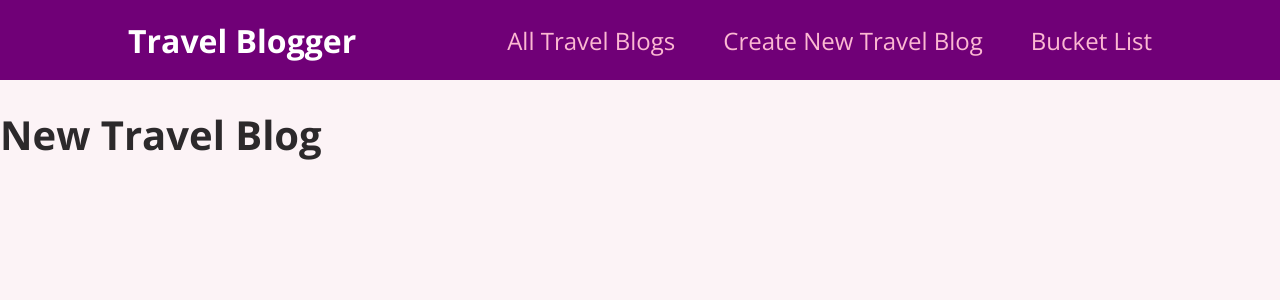
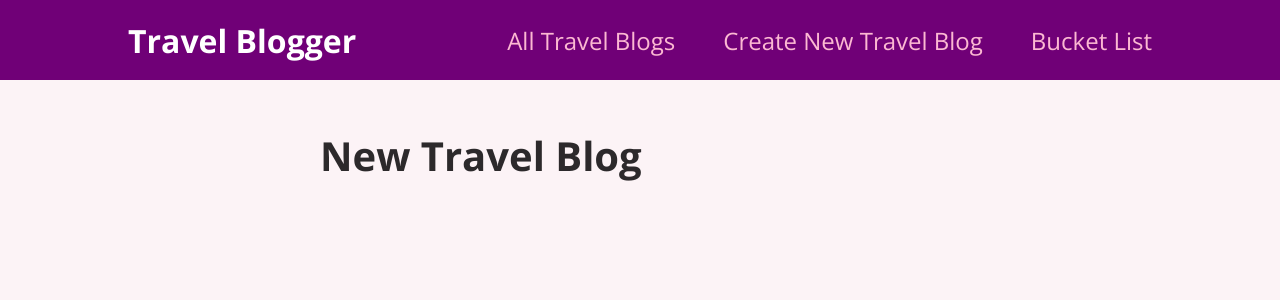
Before and after one commit to benberryallwood-bjss/js-bootcamp-2021, a React (Create React App) app in the folder session-12/travel-blog/: page /new-travel-blog in a window 1280 px wide. Shown: the top 300 px of the page. Built offline with nearby package versions, Linux system fonts and the light colour scheme.

Commit message:
Add Layout component for styling

```diff
--- a/session-12/travel-blog/src/App.js
+++ b/session-12/travel-blog/src/App.js
@@ -1,4 +1,5 @@
 import { Route, Switch } from "react-router-dom";
+import Layout from "./components/layout/Layout";
 import MainNavigation from "./components/layout/MainNavigation";
 
 // bring in pages
@@ -8,9 +9,7 @@ import NewTravelBlog from "./pages/NewTravelBlog";
 
 const App = () => {
   return (
-    <div>
-      <MainNavigation />
-
+    <Layout>
       <Switch>
         <Route path="/" exact>
           <AllTravelBlogs />
@@ -22,7 +21,7 @@ const App = () => {
           <BucketList />
         </Route>
       </Switch>
-    </div>
+    </Layout>
   );
 };
 
--- a/session-12/travel-blog/src/components/blogs/TravelBlogList.js
+++ b/session-12/travel-blog/src/components/blogs/TravelBlogList.js
@@ -6,17 +6,20 @@ import classes from "./TravelBlogList.module.css";
 const TravelBlogList = ({ blogs }) => {
   return (
     <ul className={classes.list}>
-      {blogs.map((blog) => (
-        <TravelBlogItem
-          key={blog.id}
-          id={blog.id}
-          image={blog.image}
-          title={blog.title}
-          description={blog.description}
-          address={blog.address}
-          city={blog.city}
-        />
-      ))}
+      {blogs.map((blog) => {
+        const { id, image, title, description, address, city } = blog;
+        return (
+          <TravelBlogItem
+            key={id}
+            id={id}
+            image={image}
+            title={title}
+            description={description}
+            address={address}
+            city={city}
+          />
+        );
+      })}
     </ul>
   );
 };
--- /dev/null
+++ b/session-12/travel-blog/src/components/layout/Layout.js
@@ -0,0 +1,16 @@
+import React from "react";
+import MainNavigation from "./MainNavigation";
+
+import classes from "./Layout.module.css";
+
+const Layout = ({ children }) => {
+  return (
+    <div>
+      <MainNavigation />
+
+      <main className={classes.main}>{children}</main>
+    </div>
+  );
+};
+
+export default Layout;
--- /dev/null
+++ b/session-12/travel-blog/src/components/layout/Layout.module.css
@@ -0,0 +1,5 @@
+.main {
+  margin: 3rem auto;
+  width: 90%;
+  max-width: 40rem;
+}
```
